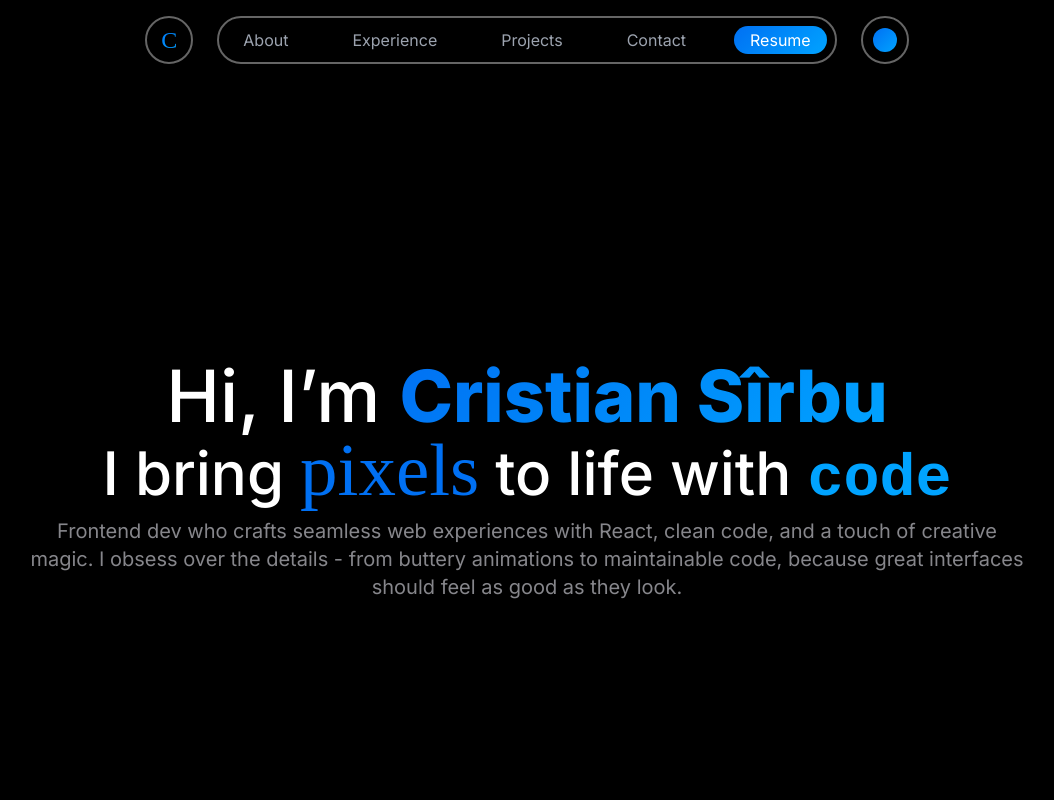
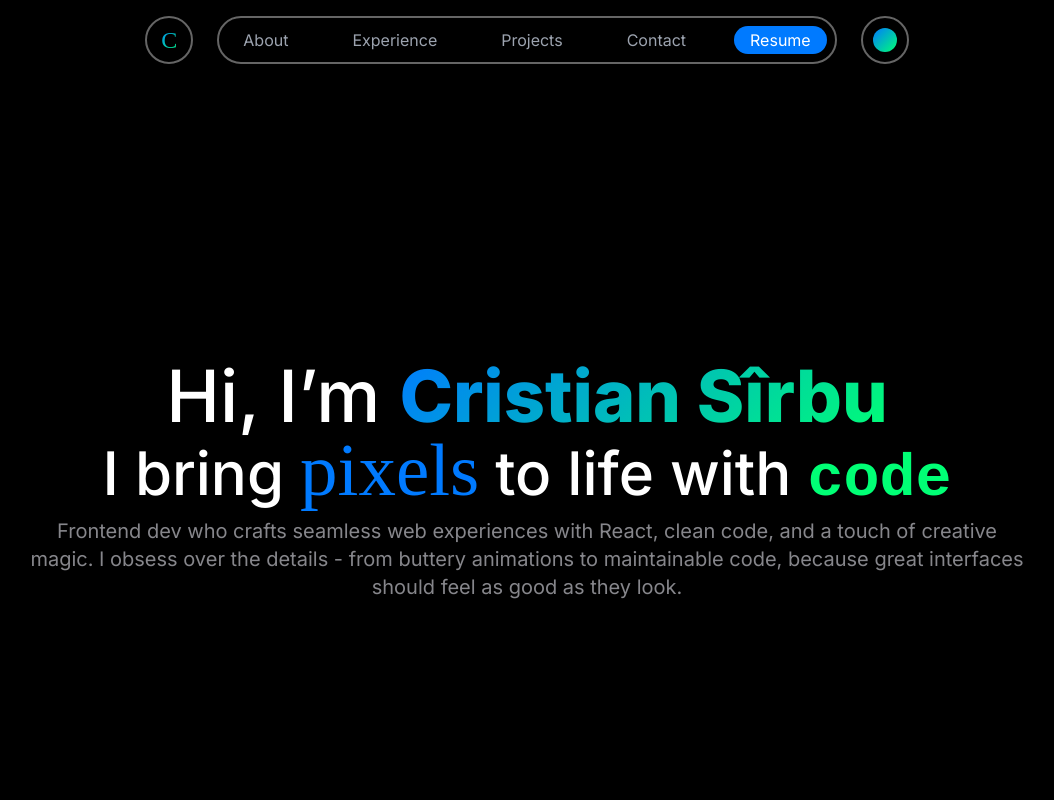
Before and after one commit to cristianvsirbu/portfolio, a Next.js app: page / in a window 1280 px wide. Shown: the top 800 px of the page, without its empty margins (113-1167 px from the left). Built offline with nearby package versions, Linux system fonts and the light colour scheme; a web font is replaced by a local one.

Commit message:
feat: add proper theme selection

```diff
--- a/src/app/globals.css
+++ b/src/app/globals.css
@@ -55,7 +55,8 @@ body {
   font-size: 48px;
   font-weight: 600;
   line-height: normal;
-  background-image: linear-gradient(90deg, var(--primary), var(--secondary));
+  width: max-content;
+  background-image: linear-gradient(135deg, var(--primary), var(--secondary));
   -webkit-background-clip: text;
   background-clip: text;
   color: transparent;
@@ -77,7 +78,8 @@ body {
   font-size: 32px;
   font-weight: 600;
   line-height: normal;
-  background-image: linear-gradient(90deg, var(--primary), var(--secondary));
+  width: max-content;
+  background-image: linear-gradient(135deg, var(--primary), var(--secondary));
   -webkit-background-clip: text;
   background-clip: text;
   color: transparent;
@@ -175,7 +177,7 @@ body {
   right: 0;
   bottom: 0;
   border-radius: 7px;
-  background: linear-gradient(90deg, var(--primary), var(--secondary));
+  background: linear-gradient(135deg, var(--primary), var(--secondary));
   opacity: 0.3;
   z-index: -1;
   transition: opacity 0.3s;
@@ -186,7 +188,7 @@ body {
 }
 
 .site-button:hover::before {
-  opacity: 0.6;
+  opacity: 0.9;
 }
 
 .text-primary {
--- a/src/components/Job.tsx
+++ b/src/components/Job.tsx
@@ -18,7 +18,7 @@ export default function Job({ job }: JobProps) {
         <div className="flex flex-col items-end">
           <h1 className="project-title">{job.position}</h1>
           <h2 className="subtitle">
-            {job.actual ? (
+            {job.isActual ? (
               <GradientText>{job.period}</GradientText>
             ) : (
               job.period
--- a/src/components/Navigation.tsx
+++ b/src/components/Navigation.tsx
@@ -4,10 +4,12 @@ import { motion, AnimatePresence } from 'framer-motion';
 import { useRef, useState, useEffect } from 'react';
 import ThemeSelector from './ThemeSelector';
 import GradientText from './GradientText';
+import { useTheme } from '@/hooks/useTheme';
 
 export default function Navigation() {
   const { activeSection, navSections } = useActiveSection();
   const navRefs = useRef<{ [key: string]: HTMLAnchorElement | null }>({});
+  const { currentTheme } = useTheme();
   const [activeItemDimensions, setActiveItemDimensions] = useState<{
     width: number;
     height: number;
@@ -135,7 +137,10 @@ export default function Navigation() {
 
           <motion.a
             href="#resume"
-            className="px-4 h-7 flex items-center cursor-pointer gradient-bg rounded-full relative z-10"
+            className="px-4 h-7 flex items-center bg-secondary cursor-pointer rounded-full relative z-10"
+            style={{
+              backgroundColor: currentTheme.primaryColor,
+            }}
             whileHover={{ scale: 1.05 }}
             whileTap={{ scale: 0.95 }}
           >
--- a/src/components/Project.tsx
+++ b/src/components/Project.tsx
@@ -15,6 +15,7 @@ export default function Project({ project }: ProjectProps) {
         alt={`${project.name} icon`}
         width={150}
         height={150}
+        className={`${project.isEmpty ? 'gradient-bg rounded-[20px]' : ''}`}
       />
 
       <section className="flex flex-col items-center md:items-start">
--- a/src/components/TermHighlighter.tsx
+++ b/src/components/TermHighlighter.tsx
@@ -44,7 +44,7 @@ export default function TermHighlighter({
           <span
             key={index}
             style={{
-              backgroundImage: `linear-gradient(135deg, ${currentTheme.primaryColor}, ${currentTheme.secondaryColor})`,
+              backgroundColor: currentTheme.secondaryColor,
               WebkitBackgroundClip: 'text',
               backgroundClip: 'text',
               color: 'transparent',
--- a/src/components/ThemeSelector.tsx
+++ b/src/components/ThemeSelector.tsx
@@ -2,23 +2,83 @@
 import { motion, AnimatePresence } from 'framer-motion';
 import { useTheme } from '@/hooks/useTheme';
 import { THEMES } from '@/lib/themes';
-import { useState } from 'react';
+import { useState, useEffect, useRef } from 'react';
 
 export default function ThemeSelector() {
   const { currentTheme, setTheme } = useTheme();
   const [showThemes, setShowThemes] = useState(false);
+  const [isLargeScreen, setIsLargeScreen] = useState(false);
+  const [isAnimating, setIsAnimating] = useState(false);
+  const containerRef = useRef<HTMLDivElement>(null);
+
+    useEffect(() => {
+    const handleClickOutside = (event: MouseEvent) => {
+      if (
+        containerRef.current &&
+        !containerRef.current.contains(event.target as Node) &&
+        showThemes
+      ) {
+        setShowThemes(false);
+      }
+    };
+
+    document.addEventListener('mousedown', handleClickOutside);
+    return () => {
+      document.removeEventListener('mousedown', handleClickOutside);
+    };
+  }, [showThemes]);
+
+  // Check screen size for responsive behavior
+  useEffect(() => {
+    const checkScreenSize = () => {
+      setIsLargeScreen(window.innerWidth >= 1024);
+    };
+
+    checkScreenSize();
+    window.addEventListener('resize', checkScreenSize);
+    return () => window.removeEventListener('resize', checkScreenSize);
+  }, []);
+
+  useEffect(() => {
+    if (showThemes) {
+      setIsAnimating(true);
+      // Animation duration: container (300ms) + last item delay (items × 50ms)
+      const animationDuration = 300 + THEMES.length * 50;
+      const timer = setTimeout(() => setIsAnimating(false), animationDuration);
+      return () => clearTimeout(timer);
+    }
+  }, [showThemes]);
+
+  const itemVariants = {
+    hidden: { opacity: 0, y: -8 },
+    visible: (i: number) => ({
+      opacity: 1,
+      y: 0,
+      transition: {
+        delay: 0.1 + i * 0.05,
+        duration: 0.2,
+      },
+    }),
+    exit: {
+      opacity: 0,
+      y: -5,
+      transition: {
+        duration: 0.1,
+      },
+    },
+  };
 
   return (
-    <div className="z-50">
+    <div className="z-50 relative" ref={containerRef}>
       <motion.button
-        className="rounded-full backdrop-blur-sm flex items-center justify-center cursor-pointer border-2 border-[#c9c9c9]/50 h-12 w-12"
+        className="rounded-full backdrop-blur-sm flex items-center justify-center cursor-pointer border-2 border-[#c9c9c9]/50 size-12"
         onClick={() => setShowThemes(!showThemes)}
         whileHover={{ scale: 1.1 }}
         whileTap={{ scale: 0.95 }}
       >
         <div
           aria-hidden="true"
-          className="rounded-full w-6 h-6"
+          className="rounded-full size-6"
           style={{
             background: `linear-gradient(135deg, ${currentTheme.primaryColor}, ${currentTheme.secondaryColor})`,
           }}
@@ -28,27 +88,41 @@ export default function ThemeSelector() {
       <AnimatePresence>
         {showThemes && (
           <motion.div
-            className="absolute bg-[#1c1c1e] rounded-lg p-3 flex flex-col gap-2 shadow-lg"
+            className={`absolute top-16 backdrop-blur-sm border-2 border-[#c9c9c9]/50 rounded-2xl p-3 flex flex-col gap-2 w-40 ${
+              isLargeScreen ? 'left-0' : 'right-0'
+            }`}
             initial={{ opacity: 0, y: -10 }}
             animate={{ opacity: 1, y: 0 }}
             exit={{ opacity: 0, y: -10 }}
           >
-            {THEMES.map((theme) => (
+            {THEMES.map((theme, i) => (
               <motion.button
                 key={theme.id}
-                className="p-2 rounded-full w-10 h-10 flex items-center justify-center"
-                style={{
-                  background: `linear-gradient(135deg, ${theme.primaryColor}, ${theme.secondaryColor})`,
-                  border:
-                    theme.id === currentTheme.id ? '2px solid white' : 'none',
-                }}
-                whileHover={{ scale: 1.1 }}
-                whileTap={{ scale: 0.95 }}
+                variants={itemVariants}
+                initial="hidden"
+                animate="visible"
+                exit="exit"
+                custom={i}
+                className={`py-1 rounded-xl w-full flex items-center cursor-pointer gap-3`}
+                whileHover={!isAnimating ? { scale: 1.02 } : {}}
+                whileTap={!isAnimating ? { scale: 0.98 } : {}}
                 onClick={() => {
                   setTheme(theme.id);
                   setShowThemes(false);
                 }}
-              />
+              >
+                <div
+                  className="rounded-full size-6 flex-shrink-0"
+                  style={{
+                    background: `linear-gradient(135deg, ${theme.primaryColor}, ${theme.secondaryColor})`,
+                    border:
+                      theme.id === currentTheme.id ? `3px solid white` : 'none',
+                  }}
+                />
+                <span className="text-white font-medium text-sm">
+                  {theme.name}
+                </span>
+              </motion.button>
             ))}
           </motion.div>
         )}
--- a/src/lib/constants.ts
+++ b/src/lib/constants.ts
@@ -158,6 +158,7 @@ export const PROJECTS: Project[] = [
   },
   {
     name: 'More to come...',
+    isEmpty: true,
     description: 'Coming soon-ish. Probably epic.',
     icon: '/icons/projects/empty_project.svg',
   },
@@ -169,7 +170,7 @@ export const JOBS: Job[] = [
     position: 'Frontend Developer',
     location: 'San Francisco, California',
     period: 'August 2023 - Present',
-    actual: true,
+    isActual: true,
     highlights: [
       {
         title: 'AI Interface Development & Performance Optimization',
--- a/src/lib/themes.ts
+++ b/src/lib/themes.ts
@@ -1,34 +1,34 @@
-import { ThemeColor } from "./types";
+import { ThemeColor } from './types';
 
 export const THEMES: ThemeColor[] = [
   {
-    id: 'blue',
-    name: 'Blue Ocean',
-    primaryColor: '#0070f3',
-    secondaryColor: '#00a3ff',
+    id: 'mint',
+    name: 'Icemint',
+    primaryColor: '#007AFF',
+    secondaryColor: '#00FF75',
+  },
+  // {
+  //   id: 'twilight',
+  //   name: 'Twilight',
+  //   primaryColor: '#FA00FF',
+  //   secondaryColor: '#33FF6C',
+  // },
+  {
+    id: 'pepsi',
+    name: 'Kinda Pepsi',
+    primaryColor: '#0095FF',
+    secondaryColor: '#FF371B',
   },
   {
-    id: 'purple',
-    name: 'Purple Haze',
-    primaryColor: '#7928ca',
-    secondaryColor: '#ff0080',
-  },
-  {
-    id: 'green',
-    name: 'Emerald',
-    primaryColor: '#10b981',
-    secondaryColor: '#059669',
-  },
-  {
-    id: 'orange',
-    name: 'Sunset',
+    id: 'getit',
+    name: 'Get It',
     primaryColor: '#f97316',
     secondaryColor: '#db2777',
   },
   {
-    id: 'cyber',
-    name: 'Cyberpunk',
-    primaryColor: '#06b6d4',
-    secondaryColor: '#14b8a6',
+    id: 'watermelon',
+    name: 'Watermelon',
+    primaryColor: '#FF6B6B',
+    secondaryColor: '#00FF85',
   },
 ];
--- a/src/lib/types.ts
+++ b/src/lib/types.ts
@@ -8,6 +8,7 @@ export interface Project {
   name: string;
   description: string;
   icon: string;
+  isEmpty?: boolean;
   site?: string;
   repo?: string;
 }
@@ -17,7 +18,7 @@ export interface Job {
   position: string;
   location: string;
   period: string;
-  actual?: boolean;
+  isActual?: boolean;
   highlights: {
     title: string;
     content: string;
```
